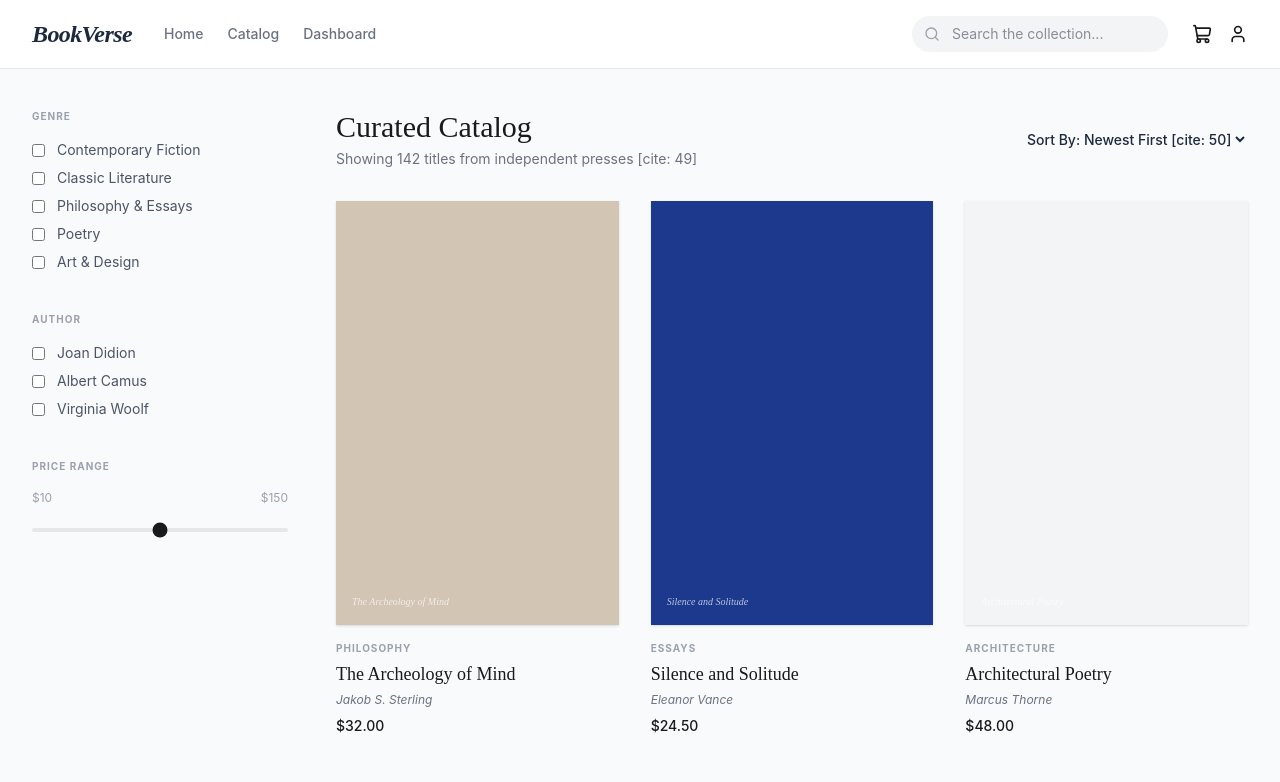
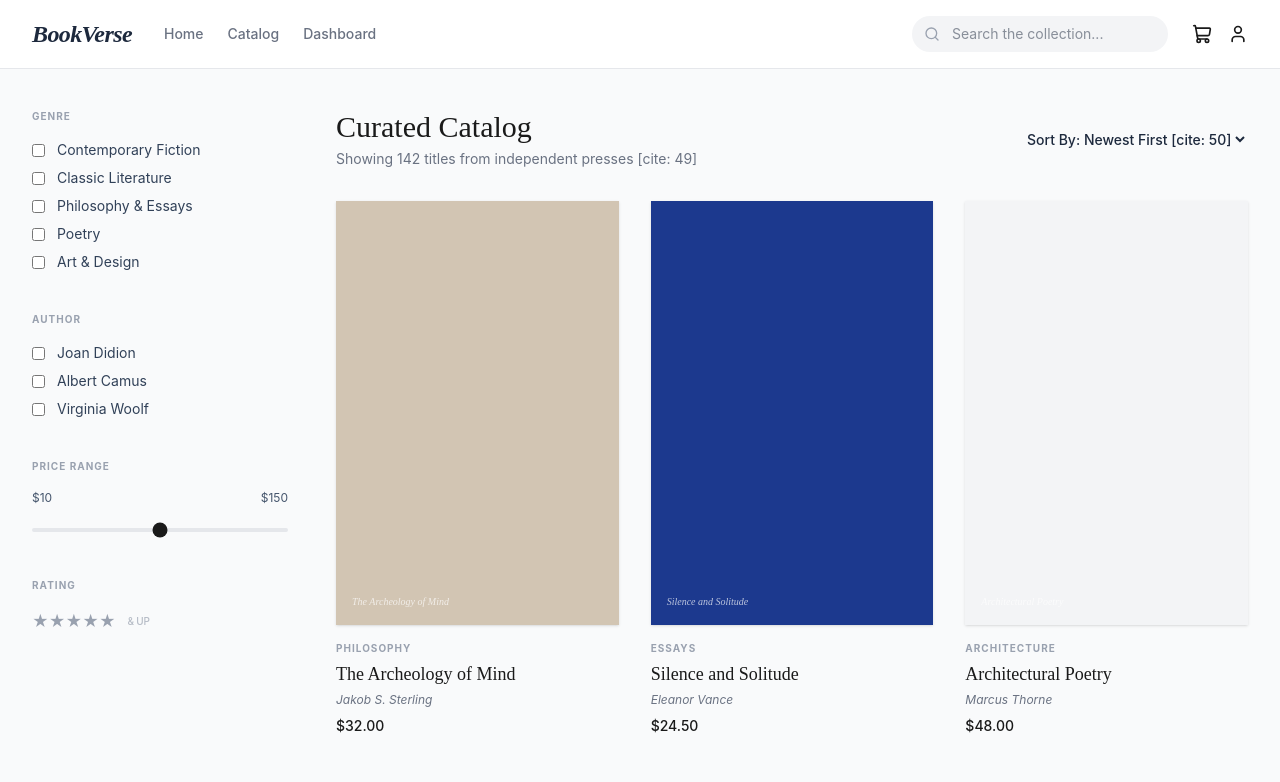
Before and after one commit to CioFlingar/bookverse-frontend, a React (Vite) app: page /catalog in a window 1280 px wide. Shown: the top 782 px of the page. Built offline with nearby package versions, Linux system fonts and the light colour scheme.

Commit message:
update sidebar section

```diff
--- a/src/features/catalog/Sidebar.jsx
+++ b/src/features/catalog/Sidebar.jsx
@@ -1,17 +1,31 @@
 // src/features/catalog/Sidebar.jsx
 export default function Sidebar() {
-  const genres = ["Contemporary Fiction", "Classic Literature", "Philosophy & Essays", "Poetry", "Art & Design"];
+  const genres = [
+    "Contemporary Fiction",
+    "Classic Literature",
+    "Philosophy & Essays",
+    "Poetry",
+    "Art & Design",
+  ];
   const authors = ["Joan Didion", "Albert Camus", "Virginia Woolf"];
 
   return (
-    <aside className="w-64 flex-shrink-0 space-y-10">
+    <aside className="w-64 flex-shrink-0 space-y-10 ">
       {/* Genre Filter */}
       <div>
-        <h3 className="text-[10px] uppercase tracking-widest font-bold text-gray-400 mb-4">Genre</h3>
+        <h3 className="text-[10px] uppercase tracking-widest font-bold text-gray-400 mb-4">
+          Genre
+        </h3>
         <ul className="space-y-2">
           {genres.map((genre) => (
-            <li key={genre} className="flex items-center gap-3 text-sm text-gray-600">
-              <input type="checkbox" className="rounded border-gray-300 accent-verse-dark" />
+            <li
+              key={genre}
+              className="flex items-center gap-3 text-sm text-slate-700"
+            >
+              <input
+                type="checkbox"
+                className="rounded border-gray-300 accent-verse-dark"
+              />
               {genre}
             </li>
           ))}
@@ -20,11 +34,19 @@ export default function Sidebar() {
 
       {/* Author Filter */}
       <div>
-        <h3 className="text-[10px] uppercase tracking-widest font-bold text-gray-400 mb-4">Author</h3>
+        <h3 className="text-[10px] uppercase tracking-widest font-bold text-gray-400 mb-4">
+          Author
+        </h3>
         <ul className="space-y-2">
           {authors.map((author) => (
-            <li key={author} className="flex items-center gap-3 text-sm text-gray-600">
-              <input type="checkbox" className="rounded border-gray-300 accent-verse-dark" />
+            <li
+              key={author}
+              className="flex items-center gap-3 text-sm text-slate-700"
+            >
+              <input
+                type="checkbox"
+                className="rounded border-gray-300 accent-verse-dark"
+              />
               {author}
             </li>
           ))}
@@ -33,12 +55,39 @@ export default function Sidebar() {
 
       {/* Price Range */}
       <div>
-        <h3 className="text-[10px] uppercase tracking-widest font-bold text-gray-400 mb-4">Price Range</h3>
-        <div className="flex justify-between text-xs text-gray-400 mb-2">
+        <h3 className="text-[10px] uppercase tracking-widest font-bold text-gray-400 mb-4">
+          Price Range
+        </h3>
+        <div className="flex justify-between text-xs text-slate-600 mb-2">
           <span>$10</span>
           <span>$150</span>
         </div>
-        <input type="range" min="10" max="150" className="w-full h-1 bg-gray-200 rounded-lg appearance-none cursor-pointer accent-verse-dark" />
+        <input
+          type="range"
+          min="10"
+          max="150"
+          className="w-full h-1 bg-gray-200 rounded-lg appearance-none cursor-pointer accent-verse-dark"
+        />
+      </div>
+
+    {/* Ratings Section*/}
+      <div>
+        <h3 className="text-[10px] font-bold uppercase tracking-widest text-gray-400 mb-4">
+          Rating
+        </h3>
+        <div className="flex items-center gap-1 cursor-pointer group">
+          {/* You can use a loop to render 4 gold stars and 1 gray star */}
+          <div className="flex text-gray-400 text-md">
+            <span>★</span>
+            <span>★</span>
+            <span>★</span>
+            <span>★</span>
+            <span>★</span>
+          </div>
+          <span className="text-[10px] text-gray-400/70 font-medium ml-2 uppercase tracking-tight">
+            & Up
+          </span>
+        </div>
       </div>
     </aside>
   );
```
